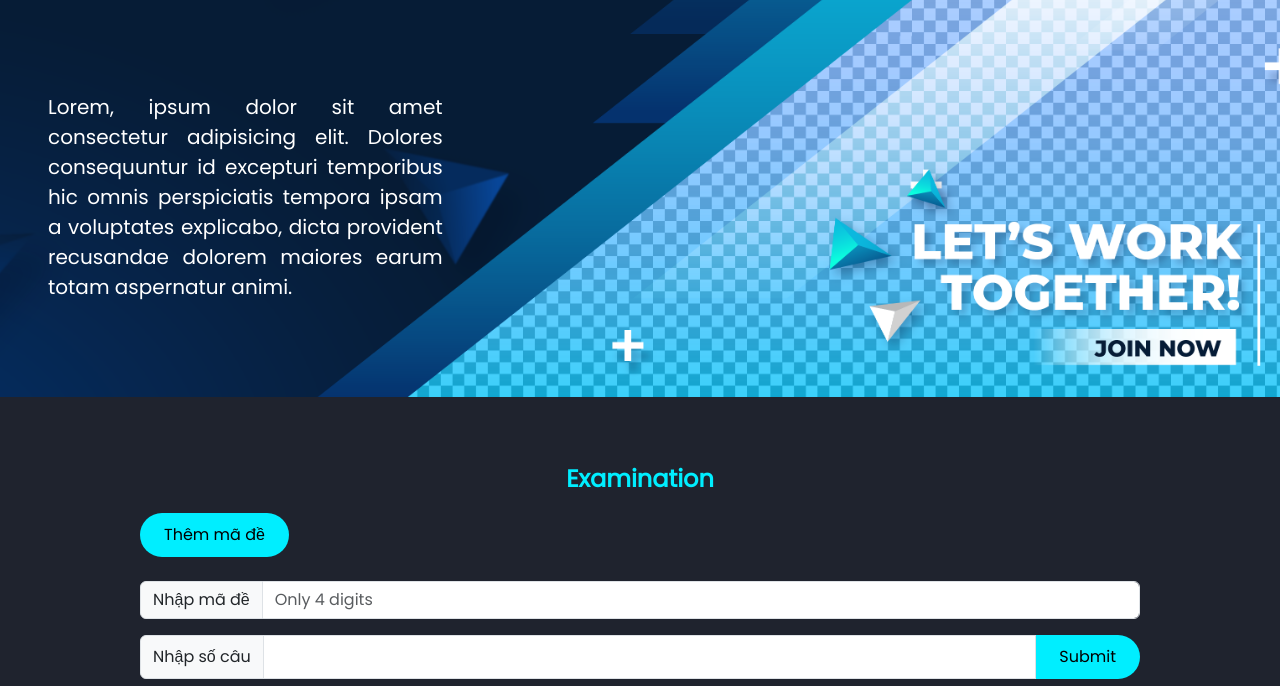
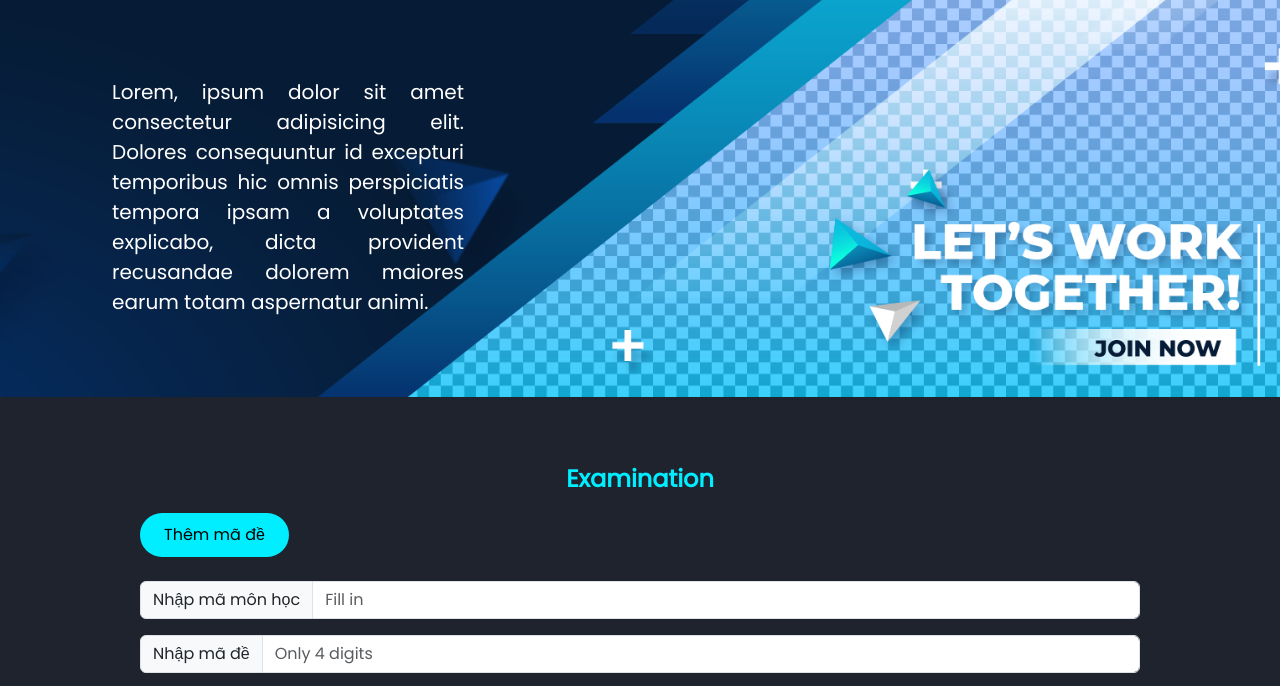
Before and after one commit to thanhhung270502/test-scoring, a plain HTML site: page logged/exam.html in a window 1280 px wide. Shown: the part 61-747 px from the top of the page. Drawn offline with nearby package versions, Linux system fonts and the light colour scheme.

Commit message:
Add code-course, change logo website, add downfile

```diff
--- a/assets/style/style.css
+++ b/assets/style/style.css
@@ -22,7 +22,6 @@ body {
     background-color: var(--blue-black);
     color: var(--white);
     font-family: 'Poppins', sans-serif;
-    /* height: 200vh; */
 }
 
 a {
@@ -85,7 +84,7 @@ a {
     background-repeat: no-repeat;
     background-size: cover;
     font-size: 1.25rem;
-    padding: 1rem 3rem;
+    padding: 1rem 7rem;
     height: 50vh;
     color: var(--white);
     text-align: justify;
--- a/logged/exam.html
+++ b/logged/exam.html
@@ -69,6 +69,10 @@
         Thêm mã đề
       </div>
       <div class="input-group mb-3">
+        <span class="input-group-text" id="basic-addon1">Nhập mã môn học</span>
+        <input type="text" class="form-control code" placeholder="Fill in" name="code-mh">
+      </div>
+      <div class="input-group mb-3">
         <span class="input-group-text" id="basic-addon1">Nhập mã đề</span>
         <input type="number" class="form-control code" placeholder="Only 4 digits" name="code" min="1000" max="9999">
       </div>
```
Also changed, not shown: index.html (+6 -4 lines), 1 other file.
